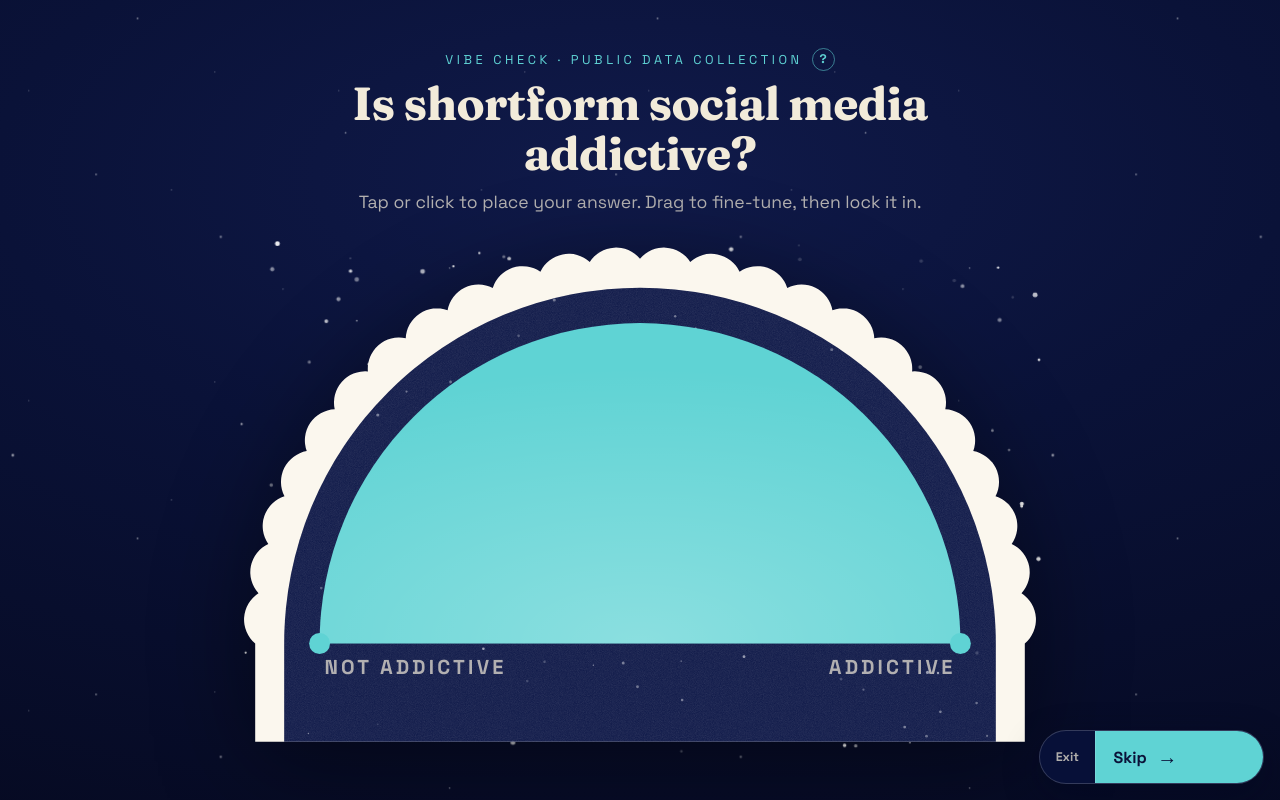
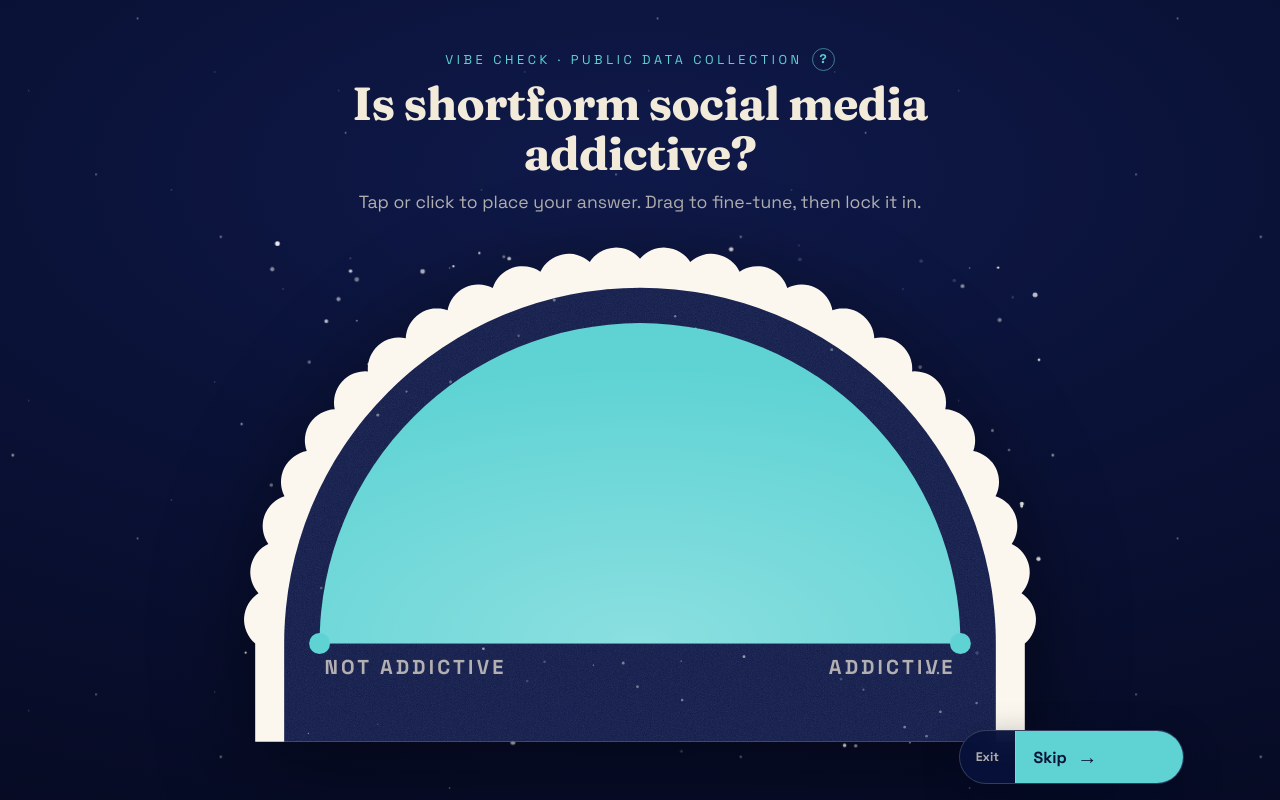
Before and after one commit to lookcarefully-cmyk/vibe-check, a Next.js app: page /social-addictive in a window 1280 px wide. Shown: the top 800 px of the page. Built offline with nearby package versions, Linux system fonts and the light colour scheme.

Commit message:
Bring desktop stream controls closer

```diff
--- a/app/globals.css
+++ b/app/globals.css
@@ -653,7 +653,14 @@ body::after {
 .board-stream {
   position: fixed;
   z-index: 30;
-  right: max(1rem, env(safe-area-inset-right));
+  /* Keep the control beside the centered 70rem board column instead of at the
+     far edge of a wide desktop monitor. This also keeps it findable when the
+     browser is zoomed in and the dial fills most of the visible page. */
+  right: max(
+    1rem,
+    env(safe-area-inset-right),
+    calc((100vw - 70rem) / 2 + 1rem)
+  );
   bottom: max(1rem, env(safe-area-inset-bottom));
   display: flex;
   align-items: stretch;
```
